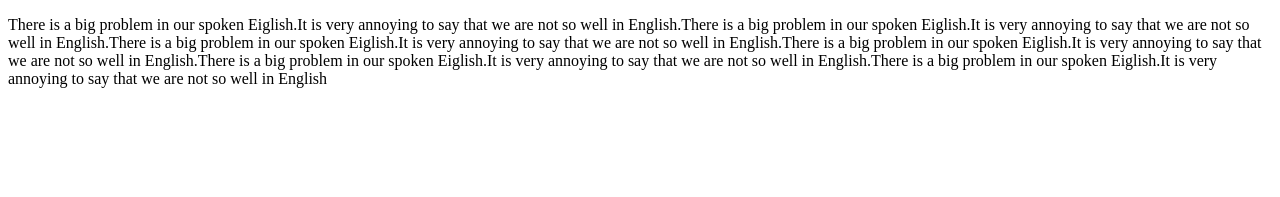
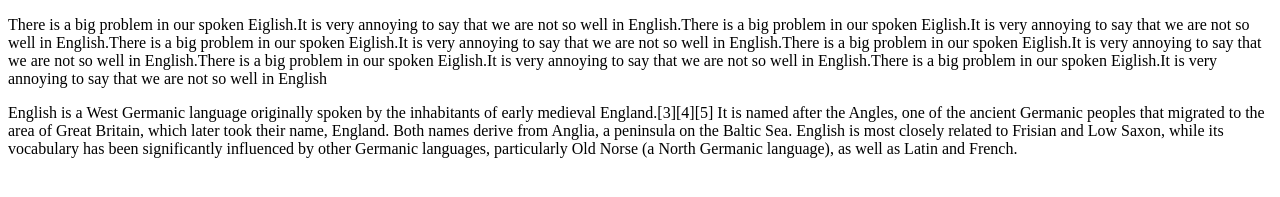
Before and after one commit to abdullahalmaruf07/my-third-repo, a plain HTML site: page index.html in a window 1280 px wide. Shown: the part 105-302 px from the top of the page. Drawn offline with Linux system fonts and the light colour scheme.

Commit message:
my trail repo

```diff
--- a/index.html
+++ b/index.html
@@ -18,6 +18,8 @@
 
   <p>There is a big problem in our spoken Eiglish.It is very annoying to say that we are not so well in English.There is a big problem in our spoken Eiglish.It is very annoying to say that we are not so well in English.There is a big problem in our spoken Eiglish.It is very annoying to say that we are not so well in English.There is a big problem in our spoken Eiglish.It is very annoying to say that we are not so well in English.There is a big problem in our spoken Eiglish.It is very annoying to say that we are not so well in English.There is a big problem in our spoken Eiglish.It is very annoying to say that we are not so well in English </p>
 
+  <p>English is a West Germanic language originally spoken by the inhabitants of early medieval England.[3][4][5] It is named after the Angles, one of the ancient Germanic peoples that migrated to the area of Great Britain, which later took their name, England. Both names derive from Anglia, a peninsula on the Baltic Sea. English is most closely related to Frisian and Low Saxon, while its vocabulary has been significantly influenced by other Germanic languages, particularly Old Norse (a North Germanic language), as well as Latin and French.</p>
+
 </body>
 
 </html>
```
